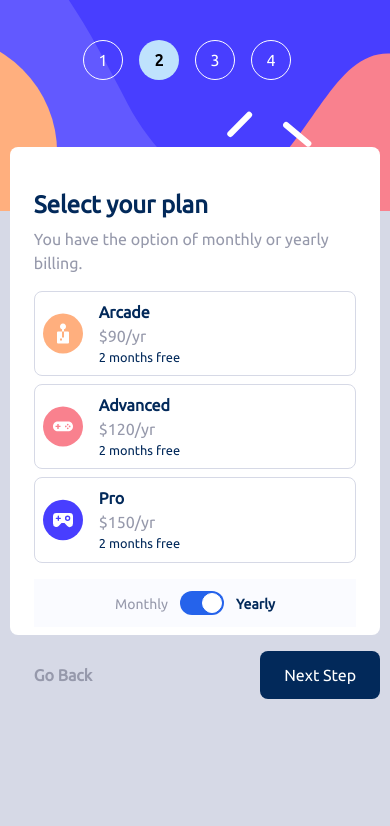
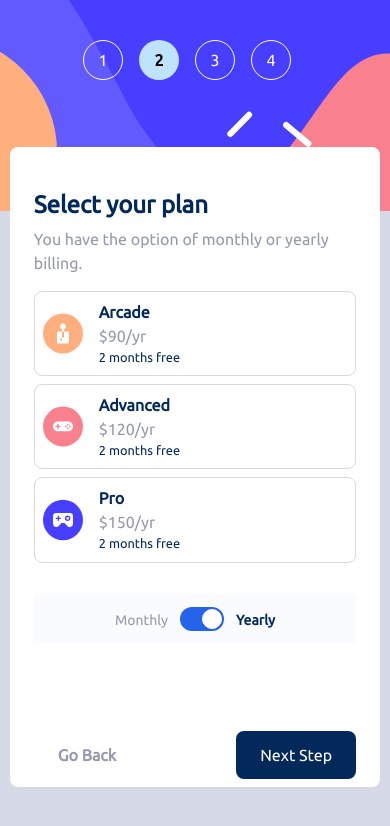
Before and after one commit to buseseker/multi-step-form, a React (Create React App) app: page /select-plan in a window 390 px wide. Shown: the top 826 px of the page. Built offline with nearby package versions, Linux system fonts and the light colour scheme.

Commit message:
Responsive CSS

```diff
--- a/src/components/personelInfoForm/PersonelInfoForm.js
+++ b/src/components/personelInfoForm/PersonelInfoForm.js
@@ -29,12 +29,12 @@ const PersonelInfoForm = () => {
   };
 
   return (
-    <div className='form-section flex items-center flex-col gap-y-8 pt-10 relative lg:px-24  xs:px-6 xs:pb-10 sm:pb-10 lg:pb-0 lg:w-full xs:w-[95%] sm:w-[95%] xs:mx-auto sm:mx-auto xs:-my-16 sm:-my-16 lg:my-0 xs:bg-white sm:bg-white xs:rounded-lg sm:rounded-lg'>
-      <div className='form-header w-full flex flex-col gap-y-1 lg:px-16 sm:px-24'>
+    <div className='form-section flex items-center flex-col gap-y-8 pt-10 relative xs:px-6 xs:pb-10 sm:pb-10 lg:pb-0 lg:w-full xs:w-[95%] sm:w-[95%] xs:mx-auto sm:mx-auto xs:-my-16 sm:-my-16 lg:my-0 xs:bg-white sm:bg-white xs:rounded-lg sm:rounded-lg'>
+      <div className='form-header w-full flex flex-col gap-y-1 lg:px-16 sm:px-16'>
         <h1 className='lg:text-h1 text-marine-blue font-black xs:text-m'>Personal info</h1>
         <p className='text-cool-gray '>Please provide your name, email address, and phone number.</p>
       </div>
-      <div className='w-full lg:px-16 sm:px-24 '>
+      <div className='w-full sm:px-16 flex flex-col gap-y-24 '>
         <form className='flex flex-col gap-y-5' action=''>
           <div className='name-input'>
             <div className='label-err flex justify-between'>
@@ -98,15 +98,13 @@ const PersonelInfoForm = () => {
             />
           </div>
         </form>
-      </div>
-      <div className='flex justify-end absolute lg:right-40 xs:right-0  lg:bottom-4 xs:-bottom-20 sm:-bottom-60 xs:w-full sm:w-full'>
-        <button
+        <a
           className='btn bg-marine-blue text-white py-3 px-6 rounded-lg w-max self-end hover:bg-button-hover-blue'
           type='submit'
           onClick={handleSubmit}
         >
           Next Step
-        </button>
+        </a>
       </div>
     </div>
   );
--- a/src/pages/personel-info/PersonelInfo.js
+++ b/src/pages/personel-info/PersonelInfo.js
@@ -4,8 +4,8 @@ import PersonelInfoForm from '../../components/personelInfoForm/PersonelInfoForm
 const PersonelInfo = () => {
   return (
     <div className='body bg-light-gray h-screen flex justify-center items-center font-ubuntu'>
-      <div className='form-container flex rounded-lg lg:h-[65vh] xs:h-full sm:h-full lg:w-3/5 xs:w-full sm:w-full lg:bg-white xs:bg-light-gray sm:bg-light-gray xs:flex-col sm:flex-col lg:flex-row lg:p-4 '>
-        <div className='form-sidebar flex p-8 gap-y-8 bg-center bg-no-repeat bg-cover  lg:flex-col xs:justify-center sm:justify-center lg:justify-start xs:p-10 sm:p-10 lg:h-full xs:h-[25%] sm:h-[25%] lg:w-[45%] xs:w-full sm:w-full lg:bg-desktop-sidebar xs:bg-mobile-sidebar sm:bg-mobile-sidebar lg:rounded-xl'>
+      <div className='form-container flex rounded-lg lg:h-38 xs:h-full sm:h-full lg:w-3/5 xs:w-full sm:w-full lg:bg-white xs:bg-light-gray sm:bg-light-gray xs:flex-col sm:flex-col lg:flex-row lg:p-4 '>
+        <div className='form-sidebar flex p-8 gap-y-8 bg-center bg-no-repeat bg-cover lg:flex-col lg:h-full xs:justify-center sm:justify-center lg:justify-start xs:p-10 sm:p-10 xs:h-[25%] sm:h-[25%] lg:w-[40%] xs:w-full sm:w-full lg:bg-desktop-sidebar xs:bg-mobile-sidebar sm:bg-mobile-sidebar lg:rounded-xl'>
           <div className='step flex lg:items-center gap-x-4 '>
             <div className='step-number flex justify-center items-center bg-light-blue w-10 h-10 rounded-full'>
               <p className='text-black font-extrabold'>1</p>
--- a/src/pages/select-plan/SelectPlan.js
+++ b/src/pages/select-plan/SelectPlan.js
@@ -26,8 +26,8 @@ const SelectPlan = () => {
 
   return (
     <div className='body bg-light-gray h-screen flex justify-center items-center font-ubuntu'>
-      <div className='plan-container flex rounded-lg lg:h-[65vh] xs:h-full sm:h-full lg:w-3/5 xs:w-full sm:w-full lg:bg-white xs:bg-light-gray sm:bg-light-gray xs:flex-col sm:flex-col lg:flex-row lg:p-4 '>
-        <div className='plan-sidebar flex p-8 gap-y-8 bg-center bg-no-repeat bg-cover lg:flex-col xs:justify-center sm:justify-center lg:justify-start xs:p-10 sm:p-10 lg:h-full xs:h-[25%] sm:h-[25%] lg:w-[45%] xs:w-full sm:w-full lg:bg-desktop-sidebar xs:bg-mobile-sidebar sm:bg-mobile-sidebar lg:rounded-xl'>
+      <div className='plan-container flex rounded-lg lg:h-38 xs:h-full sm:h-full lg:w-3/5 xs:w-full sm:w-full lg:bg-white xs:bg-light-gray sm:bg-light-gray xs:flex-col sm:flex-col lg:flex-row lg:p-4 '>
+        <div className='plan-sidebar flex p-8 gap-y-8 bg-center bg-no-repeat bg-cover lg:flex-col xs:justify-center sm:justify-center lg:justify-start xs:p-10 sm:p-10 lg:h-full xs:h-[25%] sm:h-[25%] lg:w-[40%] xs:w-full sm:w-full lg:bg-desktop-sidebar xs:bg-mobile-sidebar sm:bg-mobile-sidebar lg:rounded-xl'>
           <div className='step flex lg:items-center gap-x-4 '>
             <div className='step-number flex justify-center items-center border border-white w-10 h-10 rounded-full'>
               <p className='text-white'>1</p>
@@ -65,17 +65,19 @@ const SelectPlan = () => {
             </div>
           </div>
         </div>
-        <div className='plan-section flex items-center flex-col lg:gap-y-8 sm:gap-y-8 xs:gap-y-4 lg:px-24 pt-10 lg:pb-10 sm:pb-10 xs:pb-2 relative xs:px-6 lg:w-full xs:w-[95%] sm:w-[95%] xs:mx-auto sm:mx-auto xs:-my-16 sm:-my-16 lg:my-0 xs:bg-white sm:bg-white xs:rounded-lg sm:rounded-lg'>
+        <div className='plan-section flex items-center flex-col lg:gap-y-8 sm:gap-y-8 xs:gap-y-4 pt-10 lg:pb-10 sm:pb-10 xs:pb-2 relative xs:px-6 lg:w-full xs:w-[95%] sm:w-[95%] xs:mx-auto sm:mx-auto xs:-my-16 sm:-my-16 lg:my-0 xs:bg-white sm:bg-white xs:rounded-lg sm:rounded-lg'>
           <div className='plan-header w-full flex flex-col gap-y-1 lg:px-16 sm:px-24'>
             <h1 className='lg:text-h1 text-marine-blue font-black xs:text-m'>Select your plan</h1>
             <p className='text-cool-gray '>You have the option of monthly or yearly billing.</p>
           </div>
+          <div className='selection flex flex-col items-center gap-y-8 xs:w-full'>
             <div className='plan-cards flex lg:flex-row sm:flex-row xs:flex-col gap-x-4 w-full lg:px-16 sm:px-24 xs:gap-y-2'>
               {plans.map((plan) => {
                 return <SelectedPlanCard key={plan.id} plan={plan} />;
               })}
             </div>
-          <div className='toggle flex justify-center ites-center bg-alabaster w-full p-3'>
+            <div className='toggle-container w-full lg:px-16 sm:px-24'>
+              <div className='toggle flex justify-center ites-center bg-alabaster w-full p-3 '>
                 <div>
                   <span
                     className={`mr-3 text-sm ${
@@ -109,19 +111,21 @@ const SelectPlan = () => {
                   </span>
                 </div>
               </div>
-          <div className='btn w-full h-[60px] flex justify-between absolute lg:bottom-4 sm:-bottom-60 xs:-bottom-16 lg:px-20 '>
-            <button
-              className='btn text-cool-gray font-extrabold py-3 px-6 rounded-lg w-max self-end  mt-16 hover:text-marine-blue'
+            </div>
+            <div className='btn w-full flex justify-between mt-14 lg:px-16 sm:px-24'>
+              <a
+                className='btn text-cool-gray font-extrabold py-3 px-6 rounded-lg w-max hover:text-marine-blue'
                 onClick={handleGoBack}
               >
                 Go Back
-            </button>
-            <button
-              className='btn bg-marine-blue text-white py-3 px-6 rounded-lg w-max self-end  mt-16 hover:bg-button-hover-blue'
+              </a>
+              <a
+                className='btn bg-marine-blue text-white py-3 px-6 rounded-lg w-max self-end hover:bg-button-hover-blue'
                 onClick={handleNextStep}
               >
                 Next Step
-            </button>
+              </a>
+            </div>
           </div>
         </div>
       </div>
--- a/tailwind.config.js
+++ b/tailwind.config.js
@@ -7,6 +7,9 @@ module.exports = {
         h1: '2em',
         m: '1.5rem',
         xs: '0.8rem',
+      },
+      height: {
+        '38': '38rem',
       },
       fontFamily: {
         ubuntu: ['Ubuntu', 'sans-serif'],
```
Lines whose indentation alone changed are shown as unchanged.
